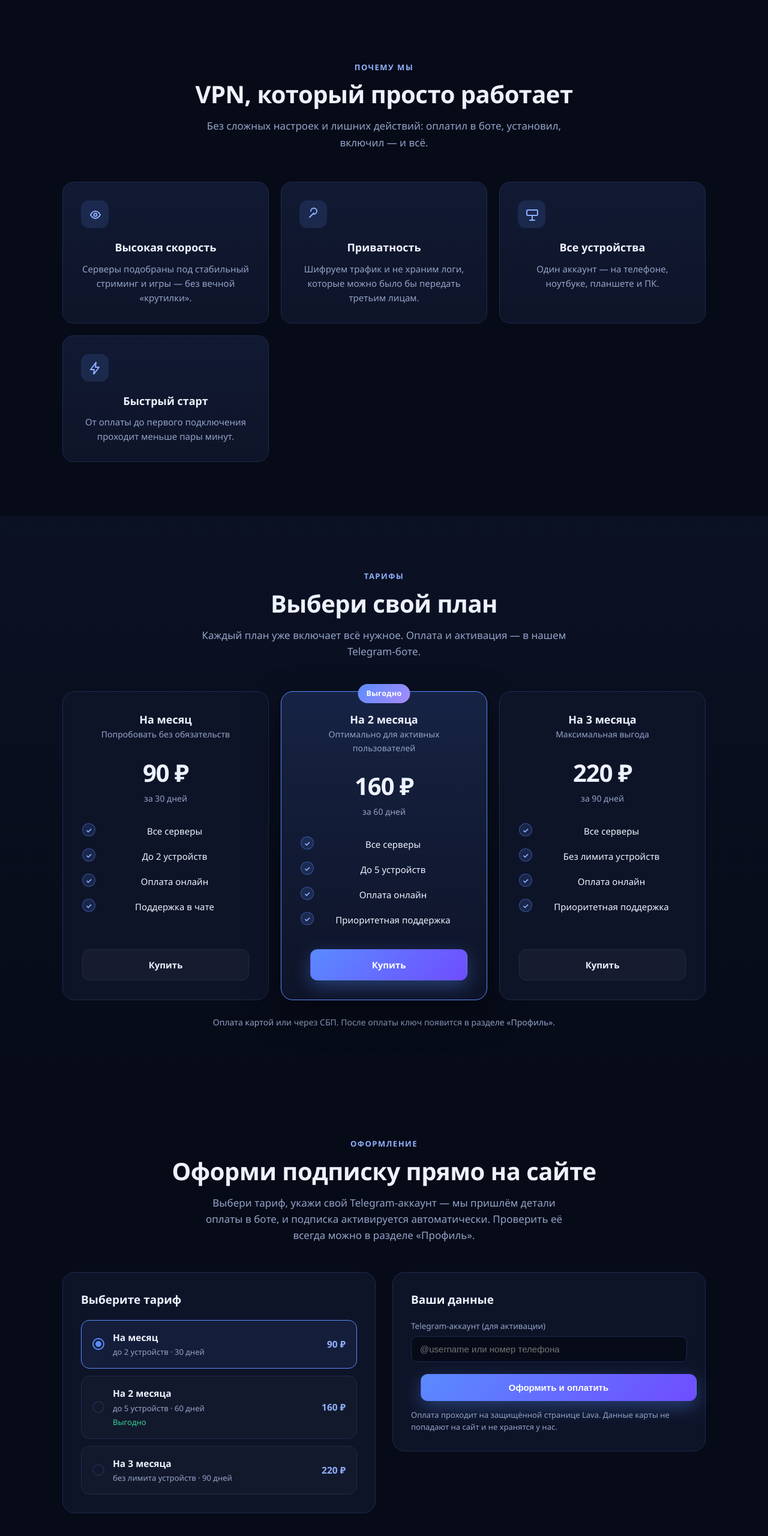
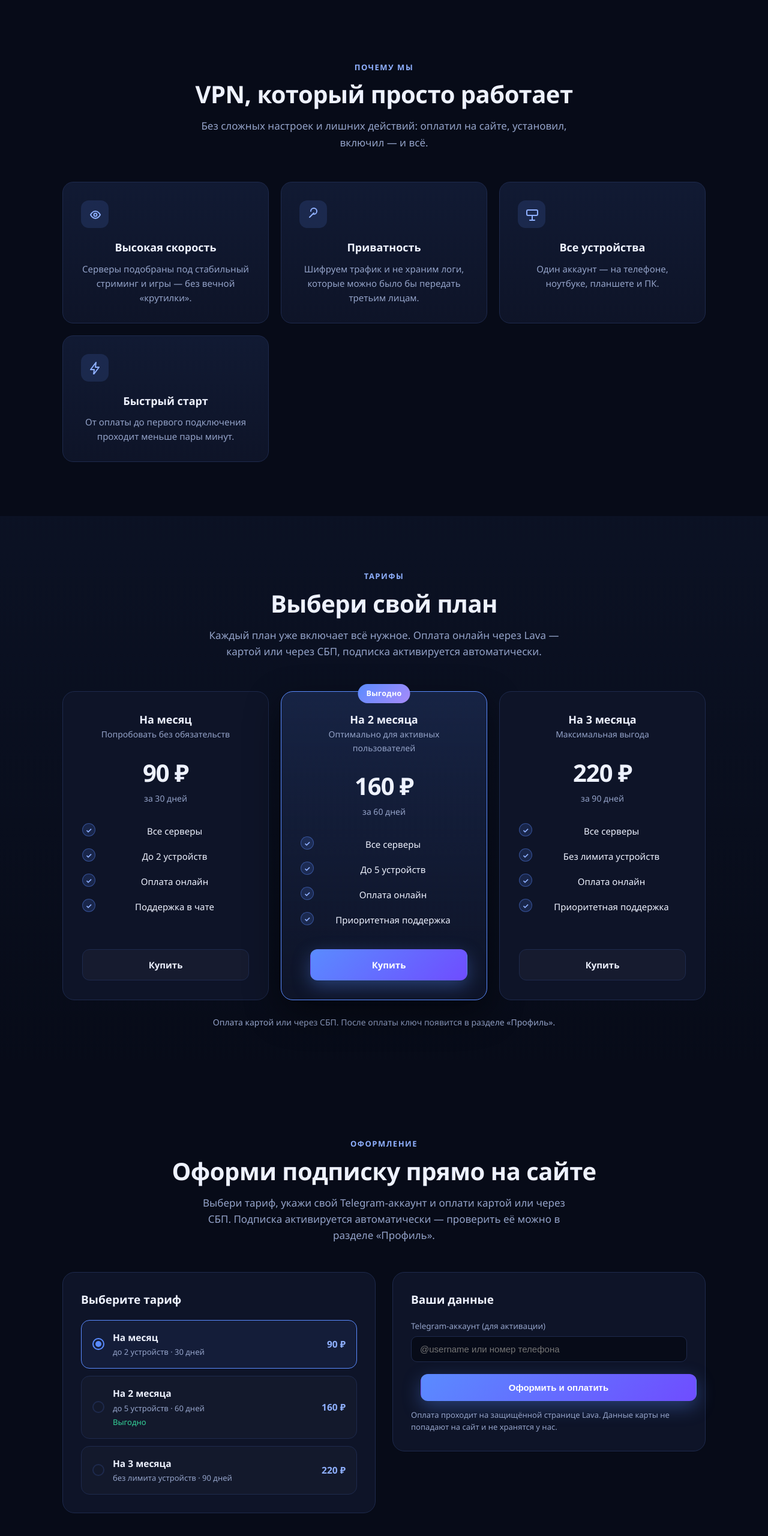
Before and after one commit to melok1231/nulletvpn-site, a website: page index.html in a window 1280 px wide. Shown: the part 772-3332 px from the top of the page at 60% size. Drawn offline with Linux system fonts and the light colour scheme.

Commit message:
Update site copy for Lava payment

```diff
--- a/index.html
+++ b/index.html
@@ -226,7 +226,7 @@
     <div class="wrap center">
       <p class="kicker">Почему мы</p>
       <h2>VPN, который просто работает</h2>
-      <p class="sub">Без сложных настроек и лишних действий: оплатил в боте, установил, включил — и всё.</p>
+      <p class="sub">Без сложных настроек и лишних действий: оплатил на сайте, установил, включил — и всё.</p>
       <div class="reasons">
         <div class="reason reveal"><div class="ico"><svg width="22" height="22" fill="none" stroke="#8fb0ff" stroke-width="2" stroke-linecap="round" stroke-linejoin="round"><path d="M4 12s3-6 8-6 8 6 8 6-3 6-8 6-8-6-8-6z"/><circle cx="12" cy="12" r="2.5"/></svg></div><h3>Высокая скорость</h3><p>Серверы подобраны под стабильный стриминг и игры — без вечной «крутилки».</p></div>
         <div class="reason reveal"><div class="ico"><svg width="22" height="22" fill="none" stroke="#8fb0ff" stroke-width="2" stroke-linecap="round" stroke-linejoin="round"><path d="M12 11a5 5 0 1 0-5-5"/><path d="M5 16l7-7"/></svg></div><h3>Приватность</h3><p>Шифруем трафик и не храним логи, которые можно было бы передать третьим лицам.</p></div>
@@ -240,7 +240,7 @@
     <div class="wrap center">
       <p class="kicker">Тарифы</p>
       <h2>Выбери свой план</h2>
-      <p class="sub">Каждый план уже включает всё нужное. Оплата и активация — в нашем Telegram-боте.</p>
+      <p class="sub">Каждый план уже включает всё нужное. Оплата онлайн через Lava — картой или через СБП, подписка активируется автоматически.</p>
       <div class="plans">
         <div class="plan reveal">
           <div class="name">На месяц</div>
@@ -292,7 +292,7 @@
       <div class="center">
         <p class="kicker">Оформление</p>
         <h2>Оформи подписку прямо на сайте</h2>
-        <p class="sub">Выбери тариф, укажи свой Telegram-аккаунт — мы пришлём детали оплаты в боте, и подписка активируется автоматически. Проверить её всегда можно в разделе «Профиль».</p>
+        <p class="sub">Выбери тариф, укажи свой Telegram-аккаунт и оплати картой или через СБП. Подписка активируется автоматически — проверить её можно в разделе «Профиль».</p>
       </div>
       <div class="checkout">
         <div class="panel reveal">
@@ -333,7 +333,7 @@
       <div class="center">
         <p class="kicker">Мой профиль</p>
         <h2>Ваша подписка</h2>
-        <p class="sub">Статус, тариф и оставшиеся дни хранятся у вас в браузере и обновляются после оформления заказа.</p>
+        <p class="sub">Статус, тариф и оставшиеся дни берутся с сервера и обновляются после оплаты.</p>
       </div>
       <div class="profile reveal">
         <div class="profile-card">
@@ -376,7 +376,7 @@
     <div class="glow g1"></div>
     <div class="glow g2"></div>
     <h2>Готовы перейти на здоровый интернет?</h2>
-    <p>Откройте бота, выберите тариф и получите доступ к быстрому и приватному VPN прямо сейчас.</p>
+    <p>Выберите тариф, оплатите картой или через СБП и получите доступ к быстрому и приватному VPN прямо сейчас.</p>
     <a class="btn btn-primary tg" href="https://t.me/Nulletbot">Перейти в бота</a>
   </div>
 </main>
```
